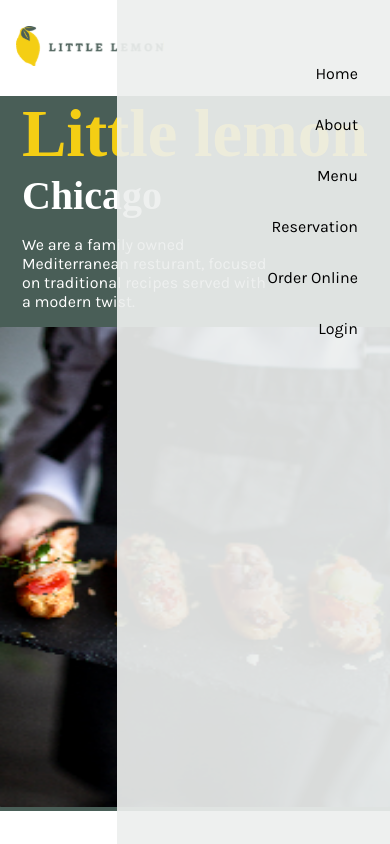
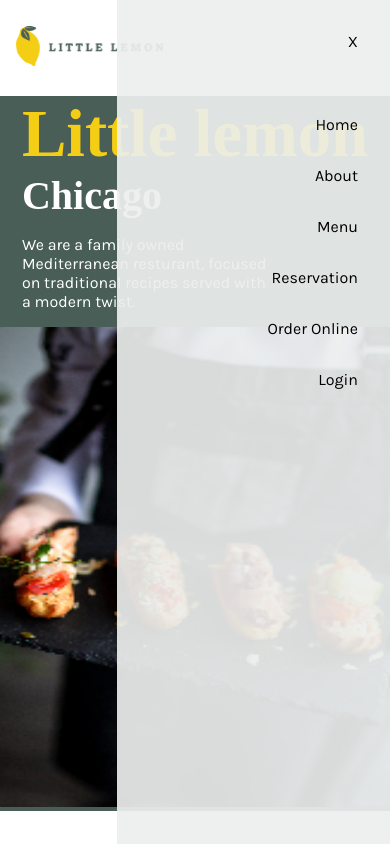
Before and after one commit to sabrinakj/little-lemon, a React (Create React App) app: page / in a window 390 px wide. Both pictures are taken after a click on the element 359 px from the left and 48 px from the top of the page. Shown: the top 844 px of the page. Built offline with nearby package versions, Linux system fonts and the light colour scheme; a web font is replaced by a local one.

Commit message:
fixed sidenav close button

```diff
--- a/src/components/Header.js
+++ b/src/components/Header.js
@@ -22,7 +22,7 @@ function Header() {
     <div className={hamburgerClass} onClick={handleHamburgerClick}>
       <HamburgerMenu />
     </div>
-    <Nav isVertical={false} isHamburgerClicked={isHamburgerClicked}/>
+    <Nav isVertical={false} isHamburgerClicked={isHamburgerClicked} setIsHamburgerClicked={handleHamburgerClick}/>
   </header>
   )
 }
--- a/src/components/Main.js
+++ b/src/components/Main.js
@@ -256,10 +256,10 @@ export const reducerForUpdatingMainState = (state, action) => {
 // Initial state for the mainState
 export const initializeMainState = () => {
   let tablesForTheWeekWithAvailabilities;
-  previousMainStateFromLocalStorage = localStorage.getItem('mainState');
-
+  previousMainStateFromLocalStorage = JSON.parse(localStorage.getItem('mainState'));
   if(previousMainStateFromLocalStorage) {
-    tablesForTheWeekWithAvailabilities = previousMainStateFromLocalStorage
+    // console.log('previousMainStateFromLocalStorage.tablesForTheWeek', previousMainStateFromLocalStorage.tablesForTheWeek)
+    tablesForTheWeekWithAvailabilities = previousMainStateFromLocalStorage.tablesForTheWeek
   }
   else {
     let initializedTableForTheWeek = [];
@@ -294,6 +294,7 @@ export const initializeMainState = () => {
       initializedTableForTheWeek,
       { date: new Date() }
     );
+    // console.log('tablesForTheWeekWithAvailabilities', tablesForTheWeekWithAvailabilities)
   }
 
   return {
@@ -320,6 +321,7 @@ function Main() {
         ...formData,
         date: new Date(formData.date).toLocaleDateString("it-IT")
       };
+      // console.log(mainState)
       localStorage.setItem("mainState", JSON.stringify(mainState));
       localStorage.setItem("bookingData", JSON.stringify(lastBookingData));
       // lastBookingDataFromLocalStorage = lastBookingData;
--- a/src/components/Nav.css
+++ b/src/components/Nav.css
@@ -40,11 +40,24 @@
   color: inherit;
 }
 
-.display-none {
+.show-close-sidenav-button {
+  display: block;
+  list-style-type: none;
+}
+
+.hide-close-sidenav-button {
   display: none;
 }
 
 @media (min-width: 860px) {
+  .hide-close-sidenav-button {
+    display: none;
+  }
+
+  .show-close-sidenav-button {
+    display: none;
+  }
+
   .nav-container {
     position: static;
     background-color: transparent;
--- a/src/components/Nav.js
+++ b/src/components/Nav.js
@@ -1,29 +1,15 @@
 import React from "react";
 import { Link } from "react-router-dom";
 import "./Nav.css";
-import { useState } from "react";
 
-function Nav({ isHamburgerClicked, isVertical }) {
-  // console.log('isHamburgerClicked', isHamburgerClicked);
-
+function Nav({ isVertical, isHamburgerClicked, setIsHamburgerClicked }) {
   const navClass = isVertical ? "nav-ul-list-vertical" : "nav-ul-list";
-  let navContainerClass = isHamburgerClicked ? "nav-container" : "nav-container-hidden";
-  // console.log(navContainerClass);
-
-  const [isSideNavOpen, setIsSideNavOpen] = useState(isHamburgerClicked);
-  // console.log("isSideNavOpen", isSideNavOpen);
-  const displayStatus = isSideNavOpen ? "nav-list" : "display-none";
-  // console.log("displayStatus", displayStatus);
-  const handleSidenavClosing = () => {
-    // console.log("isSideNavOpen", isSideNavOpen);
-    setIsSideNavOpen(!isSideNavOpen);
-    // console.log("isSideNavOpen", isSideNavOpen);
-  };
-
+  const navContainerClass = isHamburgerClicked ? "nav-container" : "nav-container-hidden";
+  const showCloseButton = isHamburgerClicked ? "show-close-sidenav-button" : "hide-close-sidenav-button";
   return (
     <nav className={navContainerClass}>
       <ul className={navClass}>
-        <li className={displayStatus} onClick={handleSidenavClosing}>X</li>
+        <li className={showCloseButton} onClick={setIsHamburgerClicked}>X</li>
         <li className="nav-list"></li>
         <li className="nav-list">
           <Link to="/" className="nav-custom-link">Home</Link>
```
